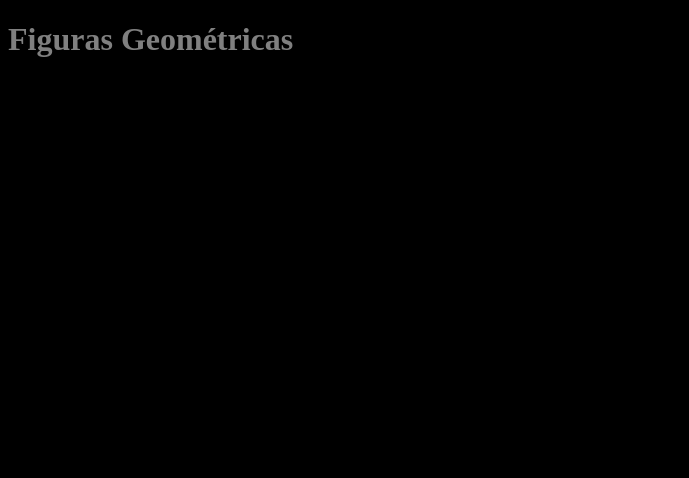
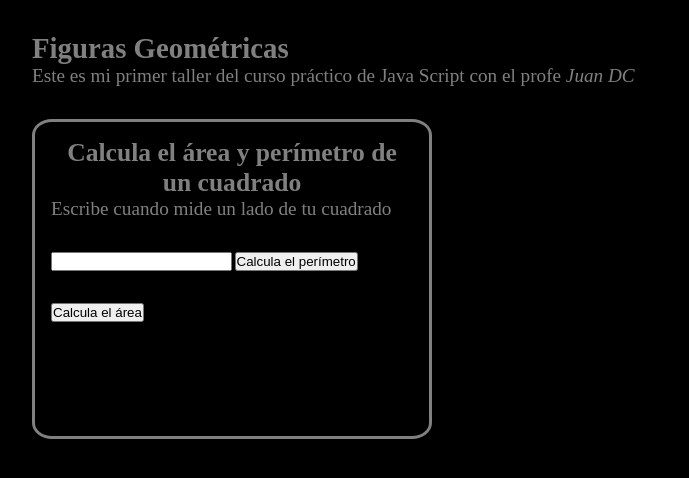
Before and after one commit to pedroalexdev/practica-javascript, a plain HTML site: page figuras.html in a window 1280 px wide. Shown: the whole page, without its empty margins (0-689 px from the left). Drawn offline with Linux system fonts and the light colour scheme.

Commit message:
Interactuando con HTML y JS para calcular area y perimetro de un cuadrado

```diff
--- a/figuras.html
+++ b/figuras.html
@@ -5,15 +5,30 @@
     <meta http-equiv="X-UA-Compatible" content="IE=edge">
     <meta name="viewport" content="width=device-width, initial-scale=1.0">
     <title>Figuras Geométrcas | primeros pasos prácticos con JS</title>
-    <style>
-        body{
-            background: black;
-            color: gray;
-        }
-    </style>
+    <link rel="stylesheet" href="./figuras.css">
 </head>
 <body>
+    <header>
     <h1>Figuras Geométricas</h1>
+    <p>Este es mi primer taller del curso práctico de Java Script con el profe <i>Juan DC</i></p>
+    </header>
+    <main>
+        <section class="square">
+            <h2>Calcula el área y perímetro de un cuadrado</h2>
+            <form class="square_form" action="">
+                <label for="InputCuadrado">
+                    Escribe cuando mide un lado de tu cuadrado
+                </label>
+                <input id="InputCuadrado" type="number">
+                <button type="button" onclick="calcularPerimetroCuadrado()">
+                    Calcula el perímetro
+                </button>
+                <button type="button" onclick="calcularAreaCuadrado()">
+                    Calcula el área
+                </button>
+            </form>
+        </section>
+    </main>
     <script src="./figuras.js"></script>
 </body>
 </html>
--- a/figuras.js
+++ b/figuras.js
@@ -61,3 +61,20 @@ function areaCirculo(radio){
 }
 // console.log(`El área del circulo es ${areaCirculo}cm^2`);
 console.groupEnd();
+
+//Interaccion con HTML
+function calcularPerimetroCuadrado(){
+    const input = document.getElementById("InputCuadrado");
+    const value = input.value;
+
+    const perimetro = perimetroCuadrado(value);
+    alert(perimetro)
+}
+
+function calcularAreaCuadrado(){
+    const input = document.getElementById("InputCuadrado");
+    const value = input.value;
+
+    const area = areaCuadrado(value);
+    alert(area)
+}
--- /dev/null
+++ b/figuras.scss
@@ -0,0 +1,41 @@
+*{
+    box-sizing: border-box;
+    margin: 0;
+    padding: 0;
+}
+body{
+    background: black;
+    color: gray;
+    font-size: 62.5%;
+    header{
+        margin: 2rem;
+        h1{
+            font-size: 1.8rem;
+        }
+        p{
+            font-size: 1.2rem;
+        }
+    }
+    main{
+        margin: 2rem;
+        .square{
+            width: 25rem;
+            height: 20rem;
+            padding: 1rem;
+            border: solid gray 0.2rem;
+            border-radius: 5%;
+            display: flex;
+            flex-direction: column;
+            h2{
+                font-size: 1.6rem;
+                text-align: center;
+            }
+            label{
+                font-size: 1.2rem;
+            }
+            input{
+                margin: 2rem auto;
+            }
+        }
+    }
+}
```
Also changed, not shown: figuras.css (added), 2 other files.
